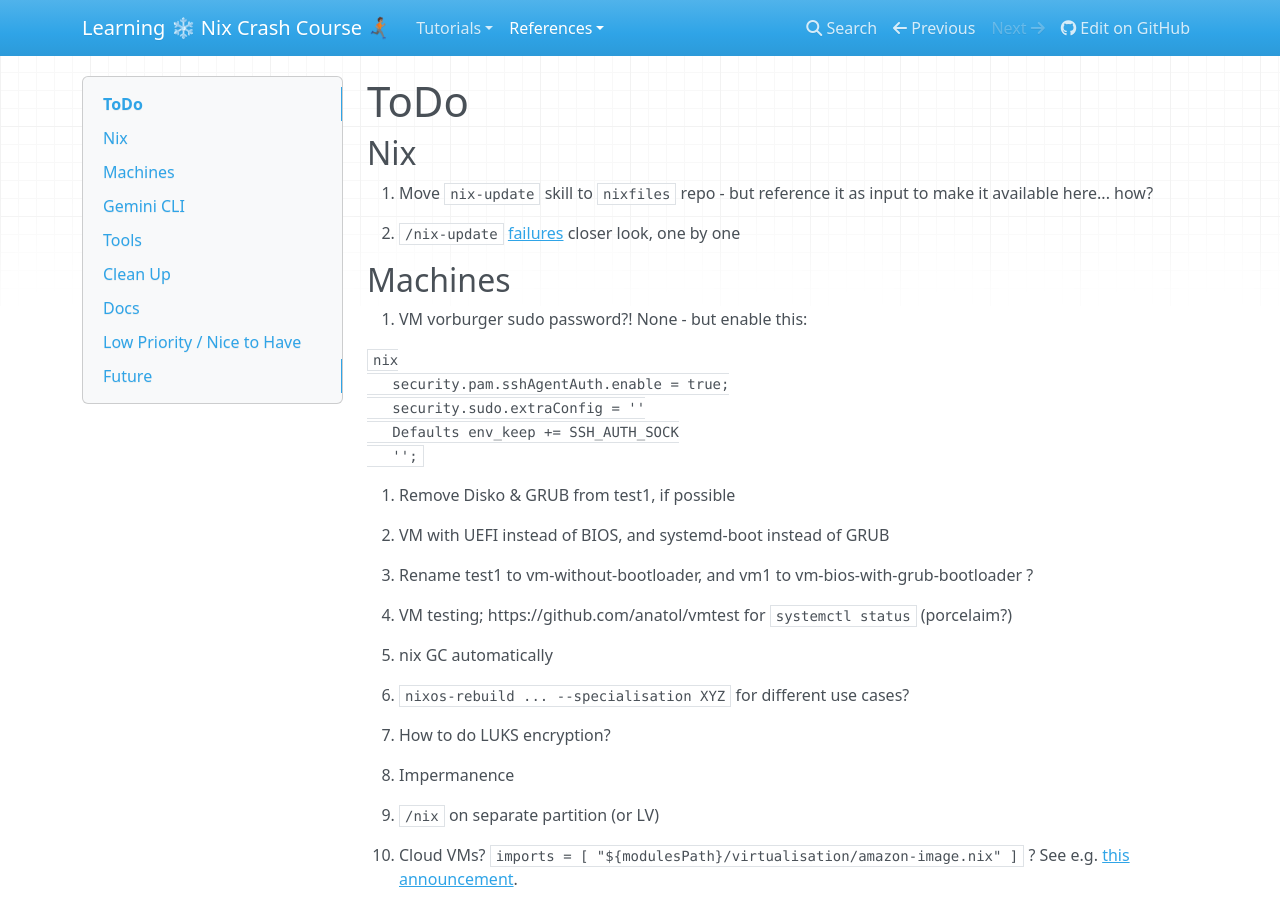
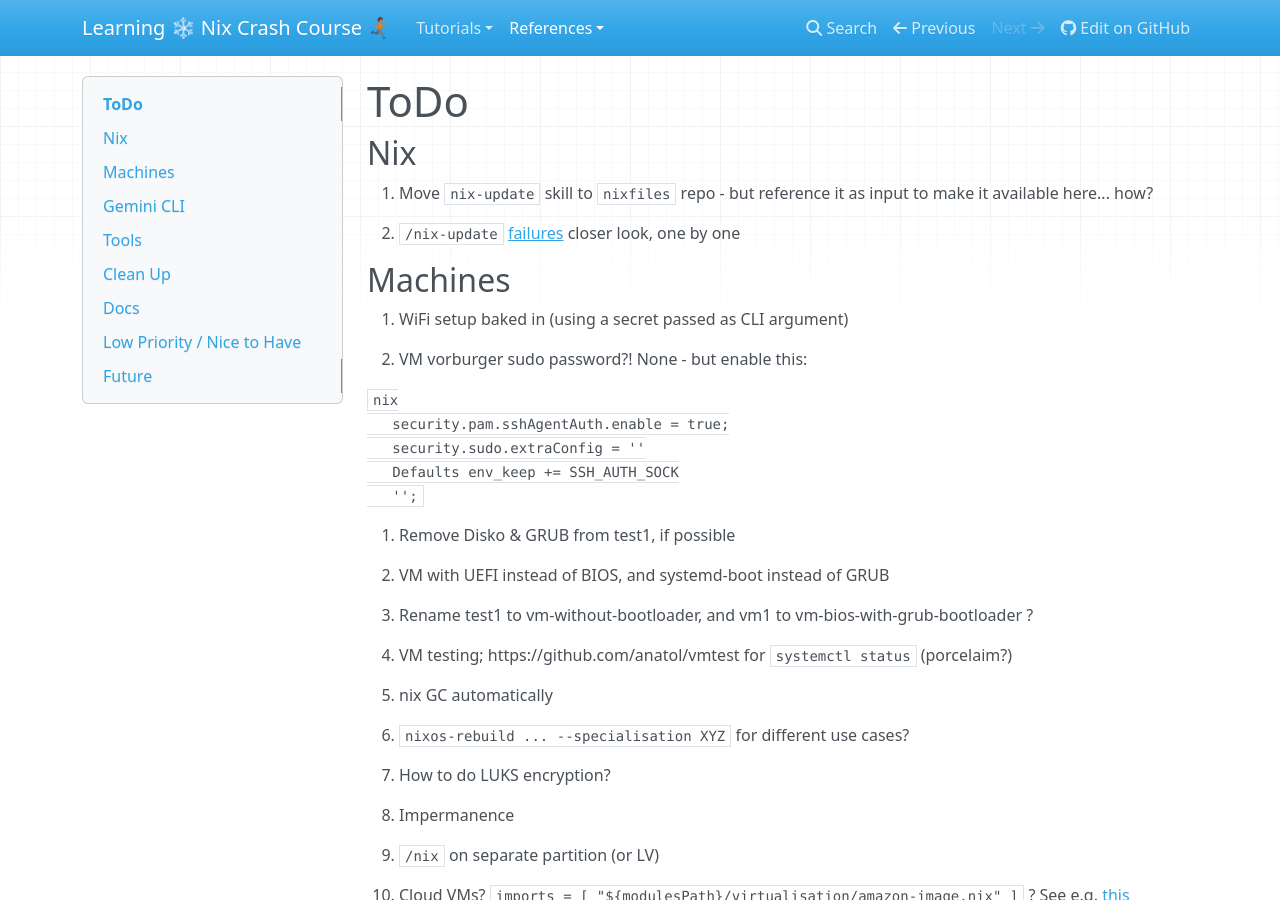
Before and after one commit to vorburger/nixfiles, an MkDocs documentation site: the page built from docs/docs/ToDo.md, in a window 1280 px wide and 900 px high. Built offline with MkDocs 1.6.1, drawn with Linux system fonts in a browser that asks for light colours; nearby versions of some CDN libraries.

Commit message:
doc: WiFi

```diff
--- a/docs/docs/ToDo.md
+++ b/docs/docs/ToDo.md
@@ -7,6 +7,8 @@
 1. `/nix-update` [failures](https://github.com/vorburger/nixfiles/commit/713ec2946a67ce3e57acd57d955c2c8ccb3c16dc) closer look, one by one
 
 ## Machines
+
+1. WiFi setup baked in (using a secret passed as CLI argument)
 
 1. VM vorburger sudo password?! None - but enable this:
 
```
Also changed, not shown: README.md.
